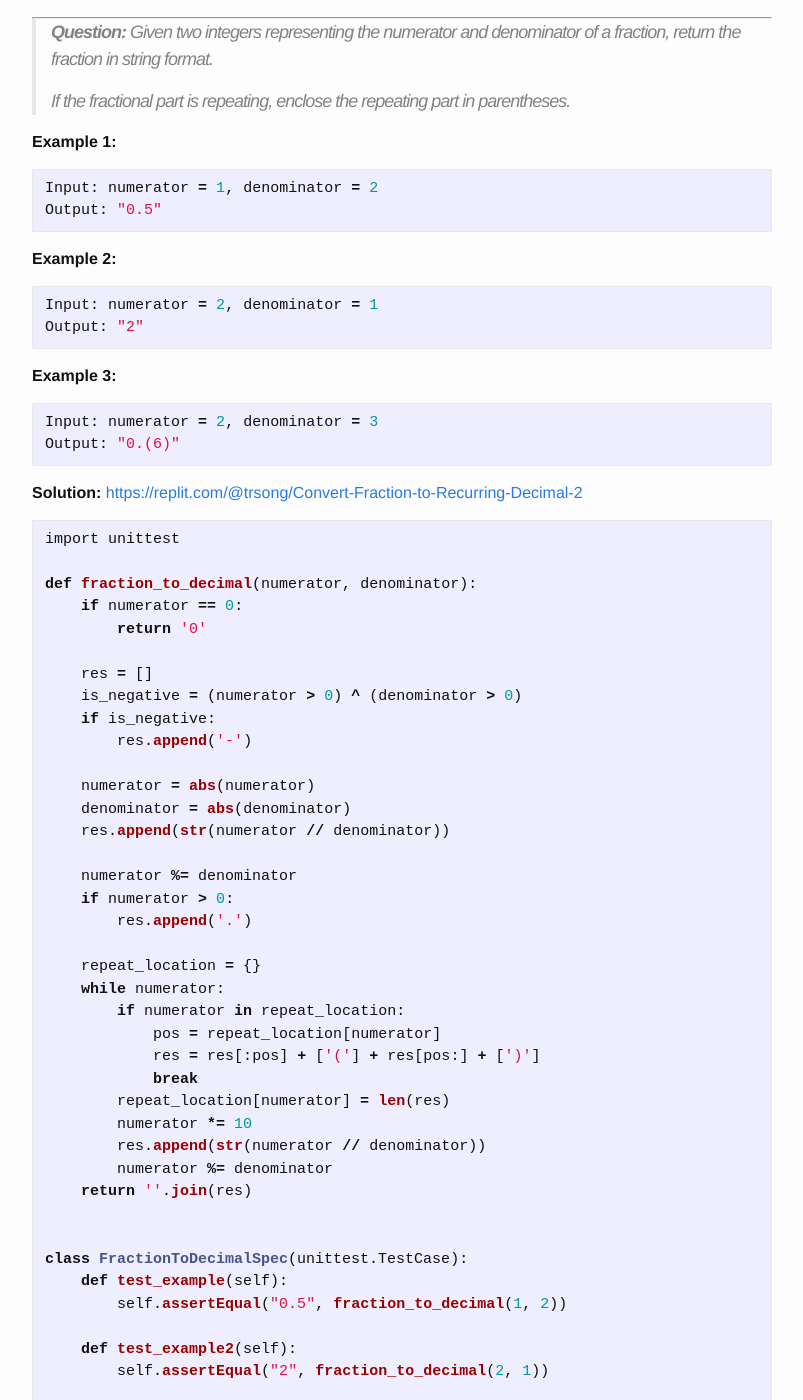
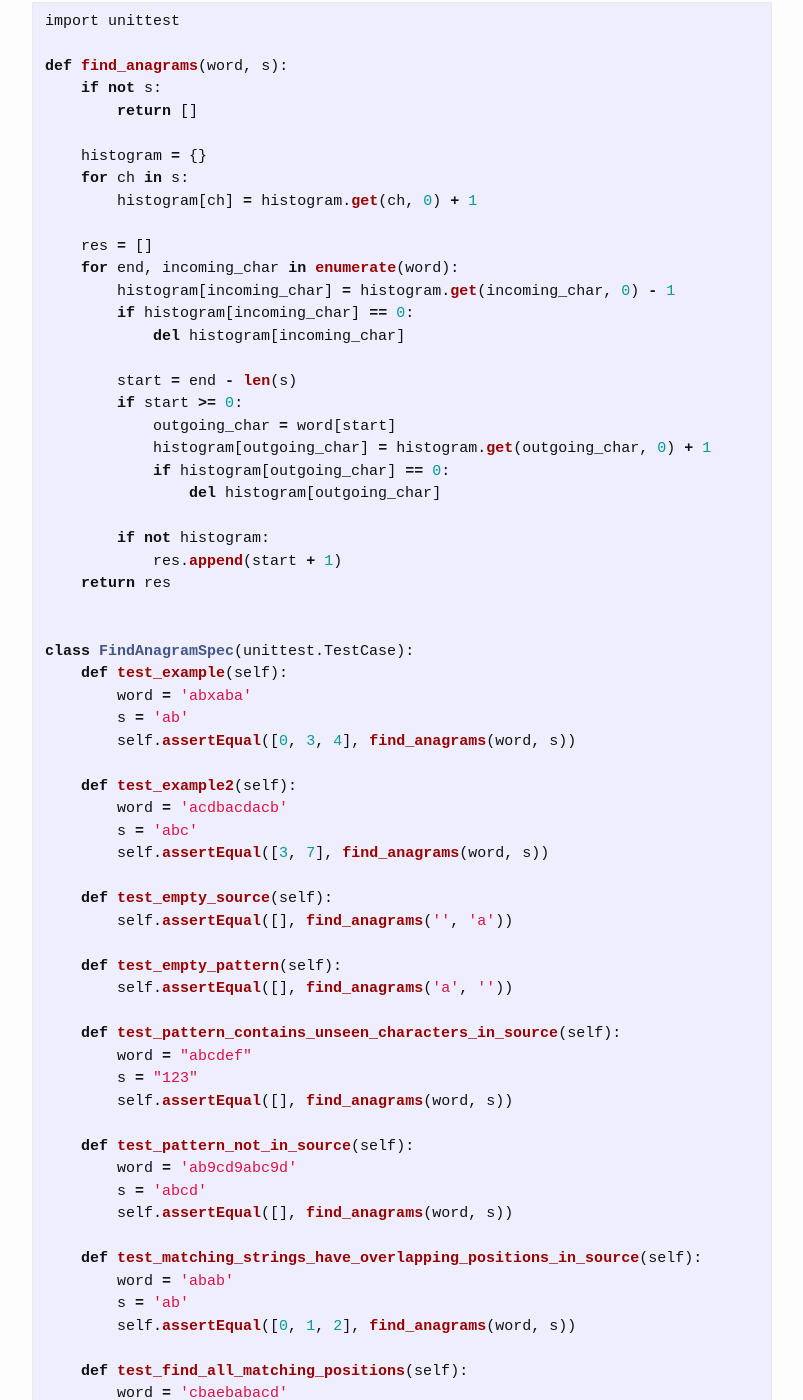
Before and after one commit to trsong/trsong.github.io, a Jekyll site: the page built from _posts/2021-05-01-DailyQuestionsMay.md, in a window 1280 px wide and 1400 px high, scrolled down 1570 px. Shown: the whole window, without its empty margins (238-1041 px from the left). Built offline with Jekyll 4.4.1, drawn with Linux system fonts in a browser that asks for light colours; some of the changed text lies outside the part shown.

Commit message:
Add solution to May 23 question.

````diff
--- a/_posts/2021-05-01-DailyQuestionsMay.md
+++ b/_posts/2021-05-01-DailyQuestionsMay.md
@@ -37,6 +37,87 @@ categories: Python/Java
 find_anagrams('acdbacdacb', 'abc')  # gives [3, 7], anagrams: bac, acb
 ```
 
+**Solution:** [https://replit.com/@trsong/Find-All-Anagram-Indices-2](https://replit.com/@trsong/Find-All-Anagram-Indices-2)
+```py
+import unittest
+
+def find_anagrams(word, s):
+    if not s:
+        return []
+
+    histogram = {}
+    for ch in s:
+        histogram[ch] = histogram.get(ch, 0) + 1
+
+    res = []
+    for end, incoming_char in enumerate(word):
+        histogram[incoming_char] = histogram.get(incoming_char, 0) - 1
+        if histogram[incoming_char] == 0:
+            del histogram[incoming_char]
+
+        start = end - len(s)
+        if start >= 0:
+            outgoing_char = word[start]
+            histogram[outgoing_char] = histogram.get(outgoing_char, 0) + 1
+            if histogram[outgoing_char] == 0:
+                del histogram[outgoing_char]
+
+        if not histogram:
+            res.append(start + 1)
+    return res
+
+
+class FindAnagramSpec(unittest.TestCase):
+    def test_example(self):
+        word = 'abxaba'
+        s = 'ab'
+        self.assertEqual([0, 3, 4], find_anagrams(word, s))
+
+    def test_example2(self):
+        word = 'acdbacdacb'
+        s = 'abc'
+        self.assertEqual([3, 7], find_anagrams(word, s))
+
+    def test_empty_source(self):
+        self.assertEqual([], find_anagrams('', 'a'))
+
+    def test_empty_pattern(self):
+        self.assertEqual([], find_anagrams('a', ''))
+
+    def test_pattern_contains_unseen_characters_in_source(self):
+        word = "abcdef"
+        s = "123"
+        self.assertEqual([], find_anagrams(word, s))
+
+    def test_pattern_not_in_source(self):
+        word = 'ab9cd9abc9d'
+        s = 'abcd'
+        self.assertEqual([], find_anagrams(word, s))
+
+    def test_matching_strings_have_overlapping_positions_in_source(self):
+        word = 'abab'
+        s = 'ab'
+        self.assertEqual([0, 1, 2], find_anagrams(word, s))
+
+    def test_find_all_matching_positions(self):
+        word = 'cbaebabacd'
+        s = 'abc'
+        self.assertEqual([0, 6], find_anagrams(word, s))
+
+    def test_find_all_matching_positions2(self):
+        word = 'BACDGABCDA'
+        s = 'ABCD'
+        self.assertEqual([0, 5, 6], find_anagrams(word, s))
+
+    def test_find_all_matching_positions3(self):
+        word = 'AAABABAA'
+        s = 'AABA'
+        self.assertEqual([0, 1, 4], find_anagrams(word, s))
+
+
+if __name__ == '__main__':
+    unittest.main(exit=False, verbosity=2)
+```
 
 ### May 22, 2021 LC 166 \[Medium\] Fraction to Recurring Decimal
 ---
````
